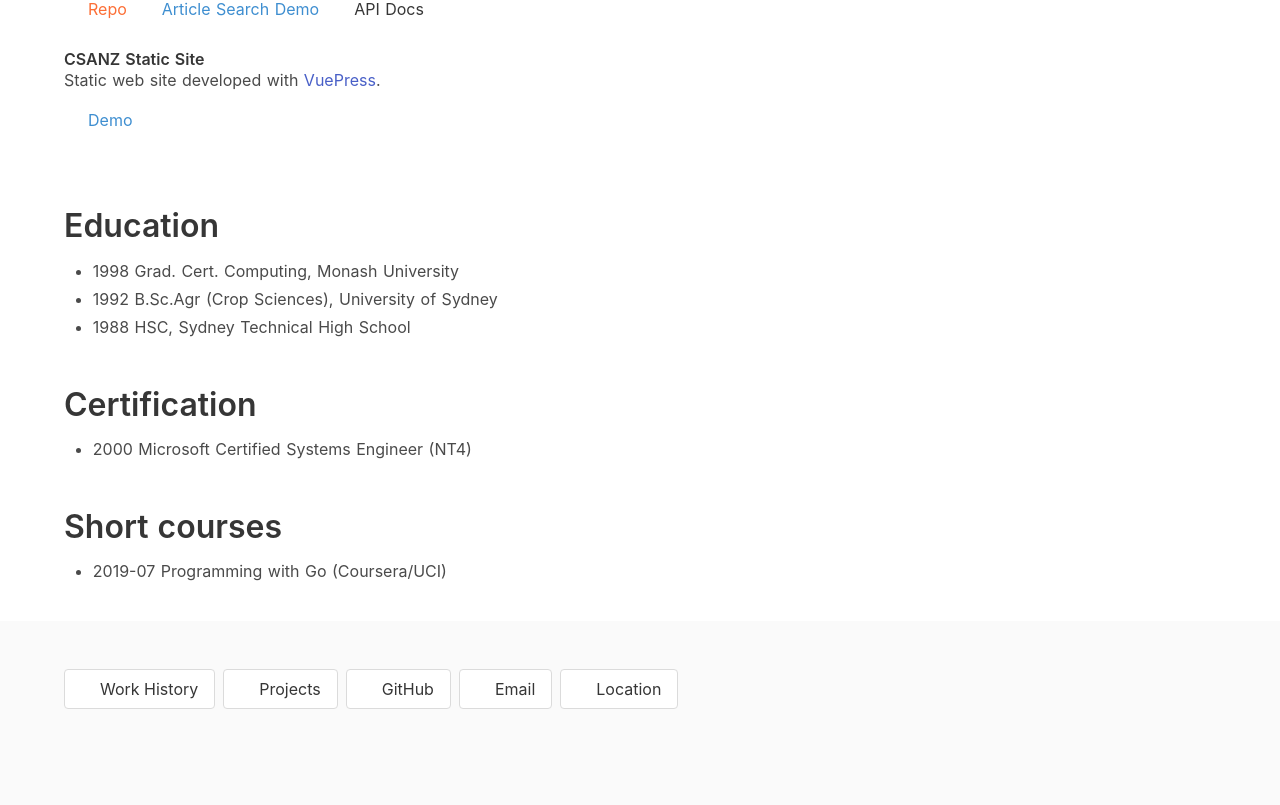
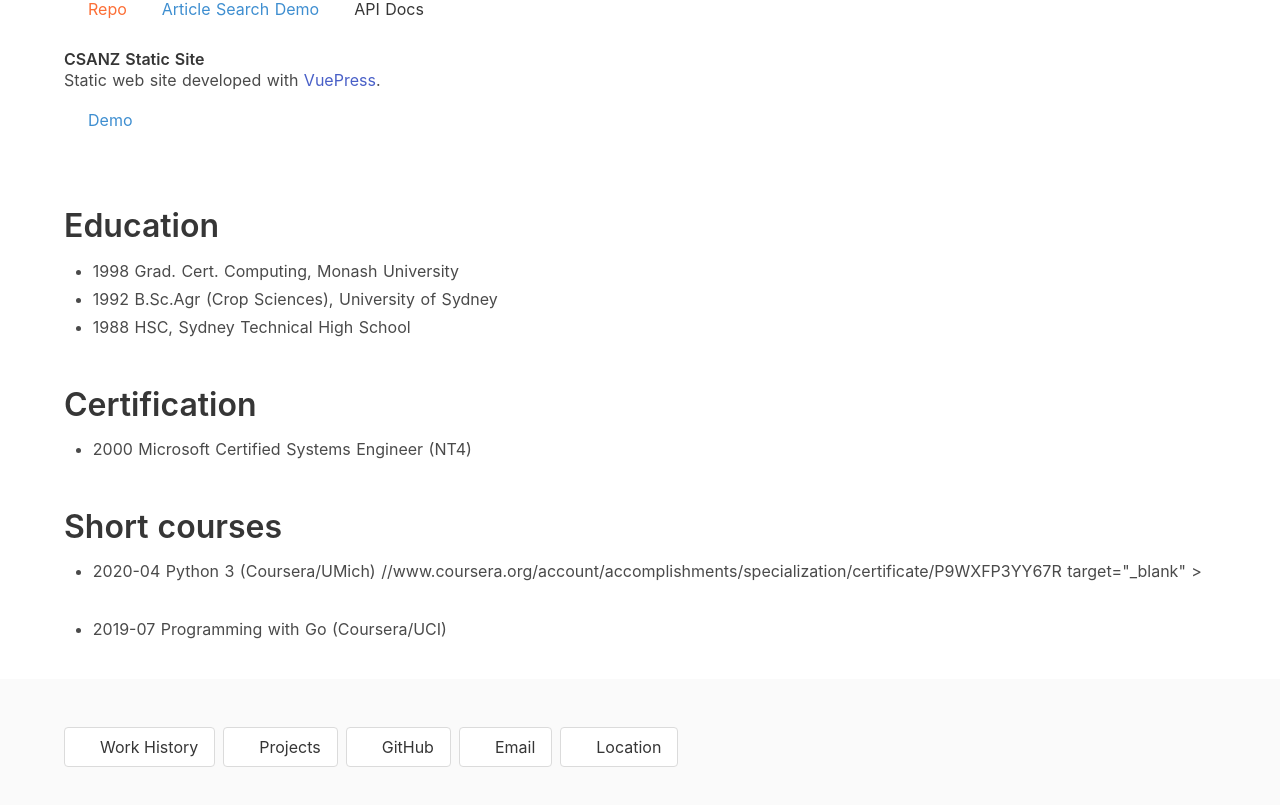
Before and after one commit to mikedonnici/mikedonnici, a Nuxt app: page / in a window 1280 px wide. Shown: the part 1717-2522 px from the top of the page. Built offline with nearby package versions, Linux system fonts and the light colour scheme.

Commit message:
Update index.vue
Add Python course

```diff
--- a/pages/index.vue
+++ b/pages/index.vue
@@ -233,6 +233,16 @@
           <h3 class="title is-3">Short courses</h3>
           <ul>
             <li>
+              2020-04 Python 3 (Coursera/UMich)
+              <a
+                https://www.coursera.org/account/accomplishments/specialization/certificate/P9WXFP3YY67R
+                target="_blank"
+              >
+                <span class="icon">
+                  <i class="fas fa-external-link-alt"></i>
+                </span>
+              </a>
+            <li>
               2019-07 Programming with Go (Coursera/UCI)
               <a
                 href="https://www.coursera.org/account/accomplishments/specialization/certificate/G2DCUC4YWEYW"
```
